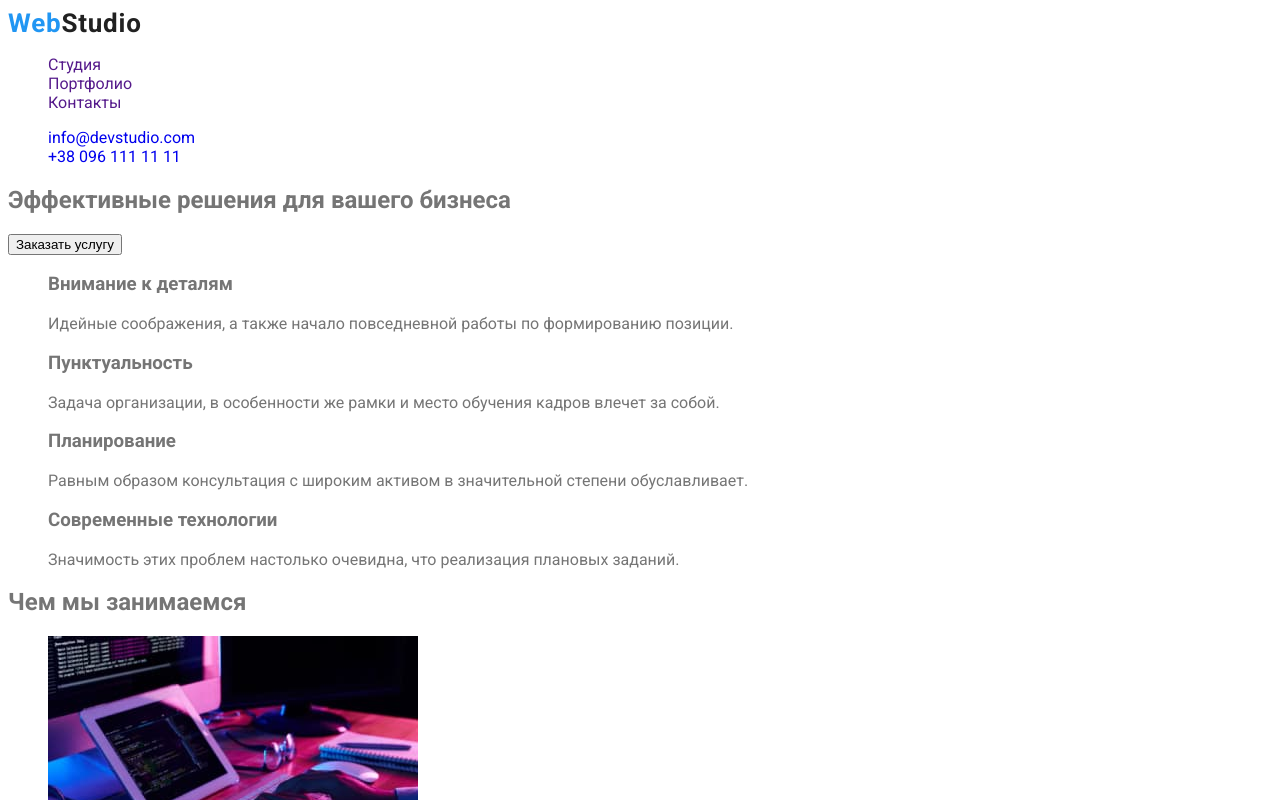
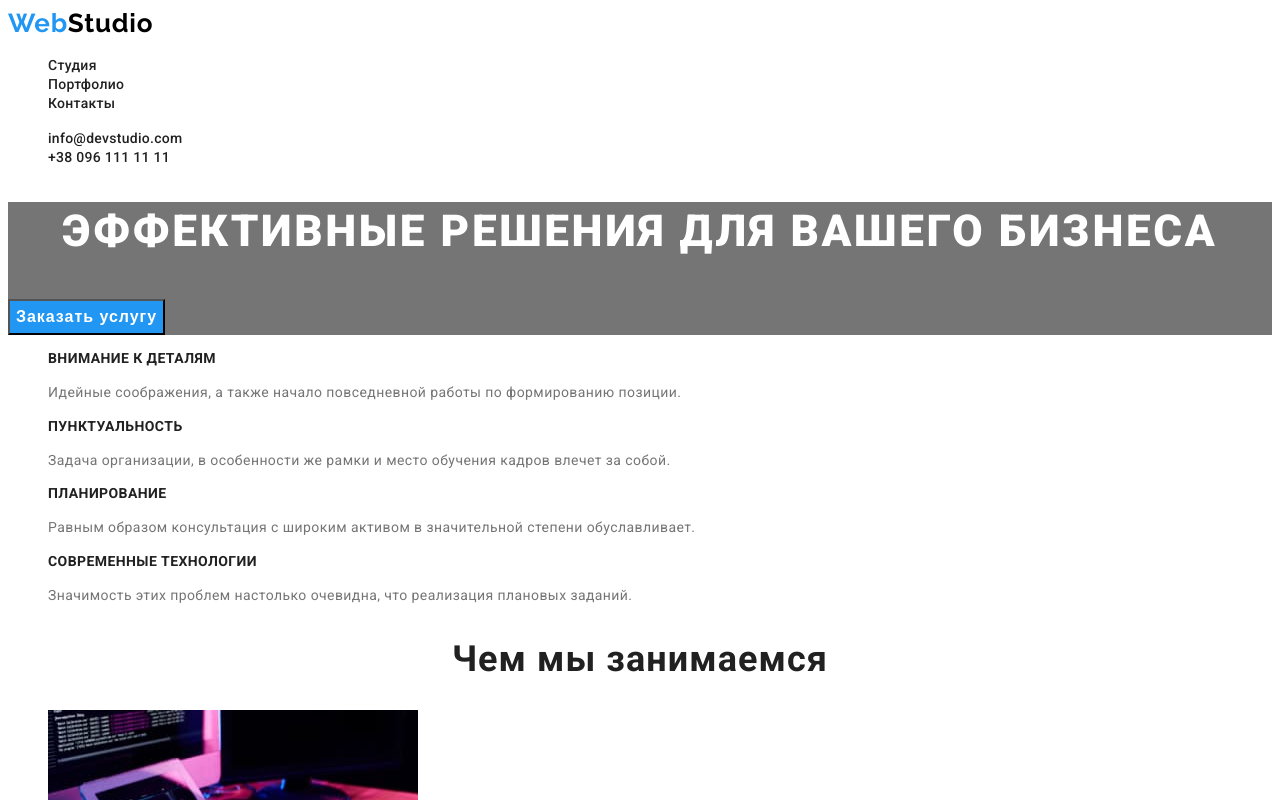
Before and after one commit to MariiaKolomeiko/goit-markup-hw-02, a plain HTML site: page index.html in a window 1280 px wide. Shown: the top 800 px of the page. Drawn offline with Linux system fonts and the light colour scheme.

Commit message:
Добавляет стили страницы Студия

```diff
--- a/css/style.css
+++ b/css/style.css
@@ -1,13 +1,10 @@
 :root {
-  --first-logo-color: #2196f3;
-  --second-logo-color: #212121;
   --accent-color: #2196f3;
-  --main-title-color: #ffffff;
-  --second-title-color: #212121;
-  --third-title-color: #212121;
+  --logo-black-color: #000000;
+  --main-white-color: #ffffff;
+  --title-color: #212121;
   --main-text-color: #757575;
-  --second-text-color: #ffffff;
-  --third-text-color: #ffffff99;
+  --footer-text-color: rgba(255, 255, 255, 0, 6);
 }
 body {
   font-family: 'Roboto', sans-serif;
@@ -20,16 +17,134 @@ body {
 .link {
   text-decoration: none;
 }
+/* --------------------Header----------------------*/
+.header-logo {
+  font-family: Raleway;
+  font-size: 26px;
+  font-weight: 700;
+  line-height: 1.19;
+  letter-spacing: 0.03em;
+  text-align: left;
+}
+.logo-first {
+  color: var(--accent-color);
+}
+.logo-second {
+  color: var(--logo-black-color);
+}
 
-.header-logo {
+.header-link {
+  font-weight: 500;
+  font-size: 14px;
+  line-height: 1.14;
+  letter-spacing: 0.02em;
+  color: var(--title-color);
+}
+.header-link:hover,
+.header-link:focus {
+  color: var(--accent-color);
+}
+
+/*-------------------- Hero--------------------- */
+.hero {
+  background-color: var(--main-text-color);
+}
+.hero-title {
+  font-weight: 900;
+  font-size: 44px;
+  line-height: 1.36;
+  text-align: center;
+  letter-spacing: 0.06em;
+  text-transform: uppercase;
+  color: var(--main-white-color);
+}
+
+.button {
+  font-weight: 700;
+  font-size: 16px;
+  line-height: 1.87;
+  display: flex;
+  align-items: center;
+  text-align: center;
+  letter-spacing: 0.06em;
+  color: var(--main-white-color);
+  background-color: var(--accent-color);
+  cursor: pointer;
+}
+
+/*---------------------- Rules --------------------*/
+
+.rules-title {
+  font-weight: 700;
+  font-size: 14px;
+  line-height: 1.14;
+  letter-spacing: 0.03em;
+  text-transform: uppercase;
+  color: var(--title-color);
+}
+
+.rules-text {
+  font-size: 14px;
+  line-height: 1.71;
+  letter-spacing: 0.03em;
+  color: var(--main-text-color);
+}
+
+/* -------------------Work------------------ */
+
+.title {
+  font-weight: 700;
+  font-size: 36px;
+  line-height: 1.17;
+  text-align: center;
+  letter-spacing: 0.03em;
+  color: var(--title-color);
+}
+
+/* ----------------Team----------------- */
+.team-title {
+  font-weight: 500;
+  font-size: 16px;
+  line-height: 1.19;
+  text-align: center;
+  letter-spacing: 0.03em;
+  color: var(--title-color);
+}
+.team-text {
+  font-size: 16px;
+  line-height: 1.19;
+  text-align: center;
+  letter-spacing: 0.03em;
+}
+
+/* -----------Footer------------- */
+
+.footer-logo {
+  font-family: Raleway;
   font-weight: 700;
   font-size: 26px;
   line-height: 1.19;
   letter-spacing: 0.03em;
 }
-.header-logo-first {
-  color: var(--first-logo-color);
+
+.logo-third {
+  color: var(--main-white-color);
 }
-.header-logo-second {
-  color: var(--second-logo-color);
+
+.footer-link {
+  font-style: normal;
+  font-size: 14px;
+  line-height: 1.71;
+  letter-spacing: 0.03em;
+  color: var(--footer-text-color);
 }
+
+.footer-link:hover,
+.footer-link:focus {
+  color: var(--accent-color);
+}
+
+a[href="https://goo.gl/maps/4tGbcDuvCBDR5g7U7"]
+{
+  color: var(--main-white-color);
+}
--- a/index.html
+++ b/index.html
@@ -13,86 +13,86 @@
 </head>
 <body>
     <header class="header">
-<a class="link header-logo" lang="en" href="/"><span class="header-logo-first">Web</span><span class="header-logo-second">Studio</span> </a>
-<nav class="header-navigate">
+<a class="link header-logo" lang="en" href="/"><span class="logo-first">Web</span><span class="logo-second">Studio</span> </a>
+<nav class="header-nav">
     <ul class="list header-list">
-        <li class="header-list-item"><a class="link header-link" href="">Студия</a> </li>
-        <li class="header-list-item"><a class="link header-link" href="">Портфолио</a></li>
-        <li class="header-list-item"><a class="link header-link" href="">Контакты</a></li>
+        <li ><a class="link header-link" href="">Студия</a> </li>
+        <li ><a class="link header-link" href="">Портфолио</a></li>
+        <li ><a class="link header-link" href="">Контакты</a></li>
     </ul>
     </nav>
     <ul class="list header-contacts">
-        <li class="header-contacts-item"><a class="link" href="mailto:info@devstudio.com">info@devstudio.com</a></li>
-        <li class="header-contacts-item"><a class="link" href="telto:+380961111111">+38 096 111 11 11</a></li>
+        <li ><a class="link header-link" href="mailto:info@devstudio.com">info@devstudio.com</a></li>
+        <li ><a class="link header-link" href="telto:+380961111111">+38 096 111 11 11</a></li>
     </ul>
     </header>
     <main>
-<section>
-    <h1>Эффективные решения для вашего бизнеса</h1>
-    <button type="button">Заказать услугу</button>
+<section class="hero">
+    <h1 class="hero-title">Эффективные решения для вашего бизнеса</h1>
+    <button type="button" class="button">Заказать услугу</button>
 </section>
-<section>
+<section class="rules">
     <h2 hidden>Наши принципы</h2>
     <ul class="list">
         <li>
-            <h3>Внимание к деталям</h3>
-            <p>Идейные соображения, а также начало повседневной работы по формированию позиции.</p>
+            <h3  class="rules-title">Внимание к деталям</h3>
+            <p class="rules-text">Идейные соображения, а также начало повседневной работы по формированию позиции.</p>
         </li>
         <li>
-            <h3>Пунктуальность</h3>
-            <p>Задача организации, в особенности же рамки и место обучения кадров влечет за собой.</p>
+            <h3 class="rules-title">Пунктуальность</h3>
+            <p class="rules-text">Задача организации, в особенности же рамки и место обучения кадров влечет за собой.</p>
         </li>
         <li>
-            <h3>Планирование</h3>
-            <p>Равным образом консультация с широким активом в значительной степени обуславливает.</p>
+            <h3 class="rules-title">Планирование</h3>
+            <p class="rules-text">Равным образом консультация с широким активом в значительной степени обуславливает.</p>
         </li>
         <li>
-            <h3>Современные технологии</h3>
-            <p>Значимость этих проблем настолько очевидна, что реализация плановых заданий.</p>
+            <h3 class="rules-title">Современные технологии</h3>
+            <p class="rules-text">Значимость этих проблем настолько очевидна, что реализация плановых заданий.</p>
         </li>
     </ul>
 </section>
-<section>
-    <h2>Чем мы занимаемся</h2>
+<section class="work">
+    <h2 class="title">Чем мы занимаемся</h2>
     <ul class="list">
         <li> <a href=""><img src="./images/section-img1.jpg" alt="человек пишет код" width="370" height="294" ></a></li>
         <li> <a href=""><img src="./images/section-img2.jpg" alt="человек смотрит в телефон" width="370" height="294"></a></li>
         <li> <a href=""><img src="./images/section-img3.jpg" alt="палитра на планшете" width="370" height="294"></a></li>
     </ul>
 </section>
-<section>
-    <h2>Наша команда</h2>
+<section class="team">
+    <h2 class="title">Наша команда</h2>
     <ul class="list">
         <li>
             <a href=""><img src="./images/section-team-img1.jpg" alt="Игорь Демьяненко" width="270" height="260"></a>
-            <h3>Игорь Демьяненко</h3>
-            <p lang="en">Product Designer</p>
+            <h3 class="team-title">Игорь Демьяненко</h3>
+            <p lang="en"  class="team-text">Product Designer</p>
         </li>
         <li>
             <a href=""><img src="./images/section-team-img2.jpg" alt="Ольга Репина" width="270" height="260"></a>
-            <h3>Ольга Репина</h3>
-            <p lang="en">Frontend Developer</p>
+            <h3 class="team-title">Ольга Репина</h3>
+            <p lang="en" class="team-text">Frontend Developer</p>
         </li>
         <li>
             <a href=""><img src="./images/section-team-img3.jpg" alt="Николай Тарасов" width="270" height="260"></a>
-            <h3>Николай Тарасов</h3>
-            <p lang="en">Marketing</p>
+            <h3 class="team-title">Николай Тарасов</h3>
+            <p lang="en" class="team-text">Marketing</p>
         </li>
         <li>
             <a href=""><img src="./images/section-team-img4.jpg" alt="ихаил Ермаков" width="270" height="260"></a>
-            <h3>Михаил Ермаков</h3>
-            <p lang="en">UI Designer</p>
+            <h3 class="team-title">Михаил Ермаков</h3>
+            <p lang="en" class="team-text">UI Designer</p>
         </li>
     </ul>
 </section>
     </main>
     <footer>
-        <a class="link" lang="en" href="/">WebStudio</a>
+        <a class="link footer-logo" lang="en" href="/"><span class="logo-first">Web</span><span class="logo-third">Studio</span></a>
         <address>
-           <ul class="list">
-               <li><a class="link" href="https://goo.gl/maps/4tGbcDuvCBDR5g7U7" target="blank" rel="noopener noreferrer">г. Киев, пр-т Леси Украинки, 26</a>
-               <li> <a class="link" href="mailto:info@example.com">info@example.com</a></li>
-               <li><a class="link" href="telto:+380991111111">+38 099 111 11 11</a></li>
+           <ul class="list footer-contacts">
+               <li><a class="link footer-link" href="https://goo.gl/maps/4tGbcDuvCBDR5g7U7" target="blank" rel="noopener noreferrer">г. Киев, пр-т Леси Украинки, 26</a>
+               <li> <a class="link footer-link" href="mailto:info@example.com">info@example.com</a></li>
+               <li><a class="link footer-link" href="telto:+380991111111">+38 099 111 11 11</a></li>
            </ul>
         </address>
     </footer>
```
